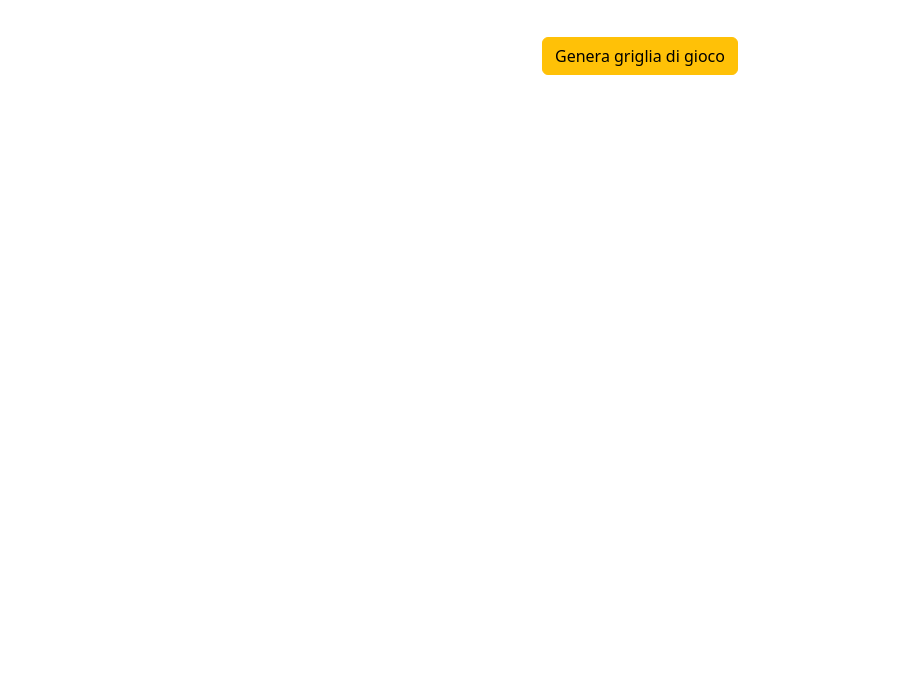
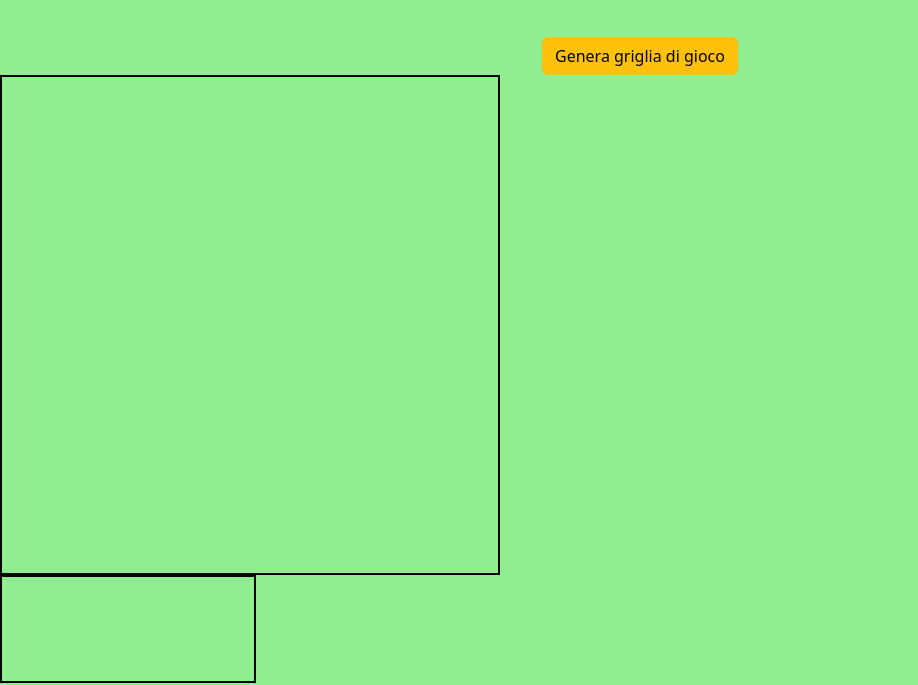
Before and after one commit to Aribunfi/js-campominato-grid, a plain HTML site: page index.html in a window 1280 px wide. Shown: the part 115-800 px from the top of the page, without its empty margins (0-918 px from the left). Drawn offline with nearby package versions, Linux system fonts and the light colour scheme.

Commit message:
struttura griglia - inizio

```diff
--- a/index.html
+++ b/index.html
@@ -12,12 +12,14 @@
 </head>
 <body>
 
-    <h1 class="text-center mt-5">CAMPO MINATO!</h1>
+    <h1 class="text-center mt-5">&#128163; CAMPO MINATO! &#128163;</h1>
     <div class="row">
         <div class="col-12 text-center mt-5">
-            <button type="button" class="btn btn-warning">Genera griglia di gioco</button>
+            <button type="button" class="btn btn-warning" id="start-game" >Genera griglia di gioco</button>
 
-            <div class="square-cell"></div>
+
+            <main id="griglia"></main>
+                <div class="square"></div>
         </div>
     </div>
     <script src="main.js"></script>
--- a/main.js
+++ b/main.js
@@ -1,4 +1,14 @@
 // L'utente clicca su un bottone che genererà una griglia di gioco quadrata.
+const button = document.getElementById("start-game");
+
+button.addEventListener(
+    "click",
+  );
+
+
+
+
+
 // Ogni cella ha un numero progressivo, da 1 a 100.
 // Ci saranno quindi 10 caselle per ognuna delle 10 righe.
 // Quando l'utente clicca su ogni cella, la cella cliccata si colora di azzurro ed emetto un messaggio in console con il numero della cella cliccata.
--- a/style.css
+++ b/style.css
@@ -0,0 +1,27 @@
+body {
+    background-color: lightgreen;
+}
+
+#griglia {
+    width: 500px;
+    height: 500px;
+    display: flex;
+    flex-wrap: wrap;
+    border: 2px, solid, black;
+
+}
+
+#griglia, .square {
+    border: 2px, solid, black;
+}
+
+.square {
+    width: calc(100% / 5);
+    height: calc(100% / 5);
+    cursor: crosshair;
+}
+
+.square.active {
+    background-color: var(--active-bg);
+
+}
```
Also changed, not shown: campo.jpg (added).
